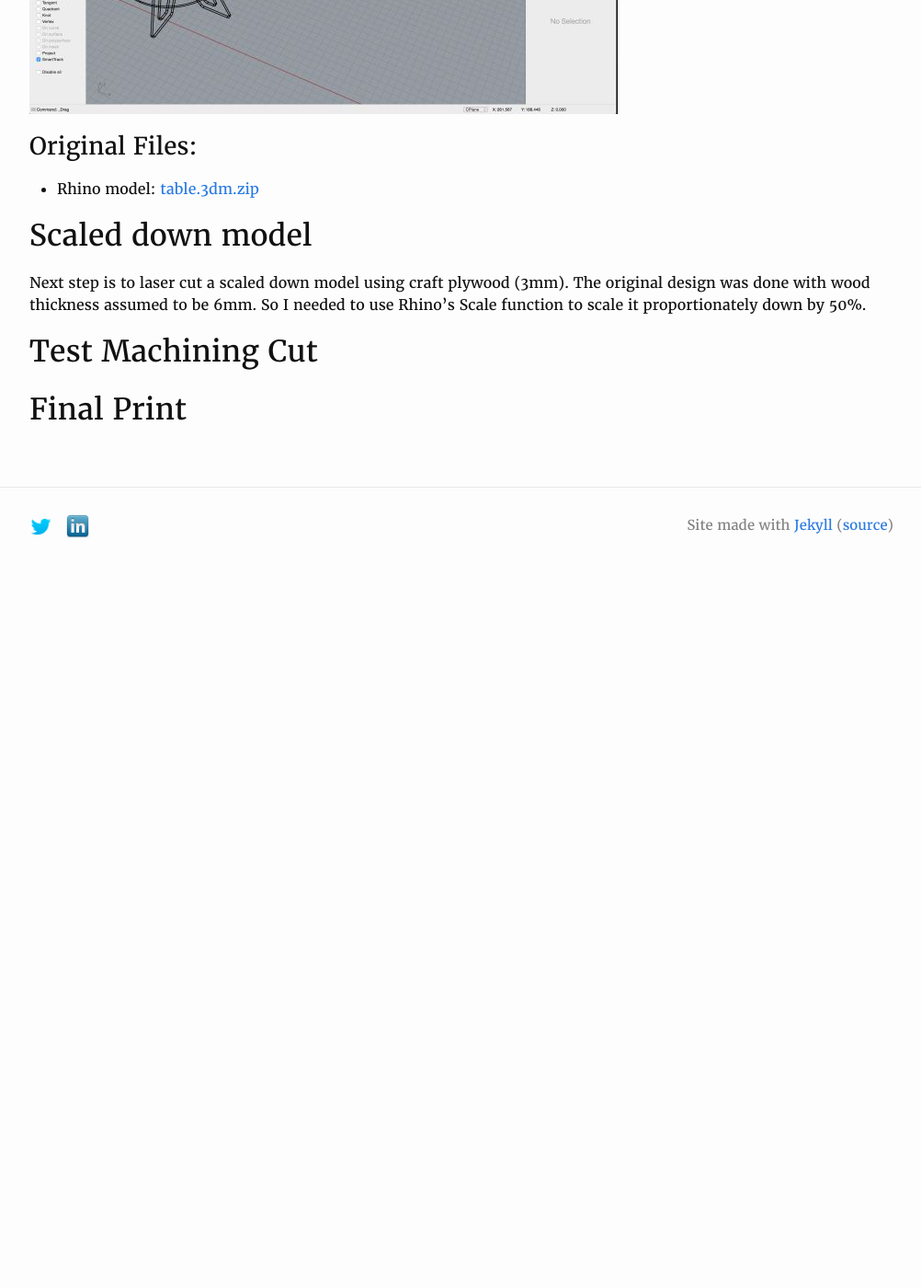
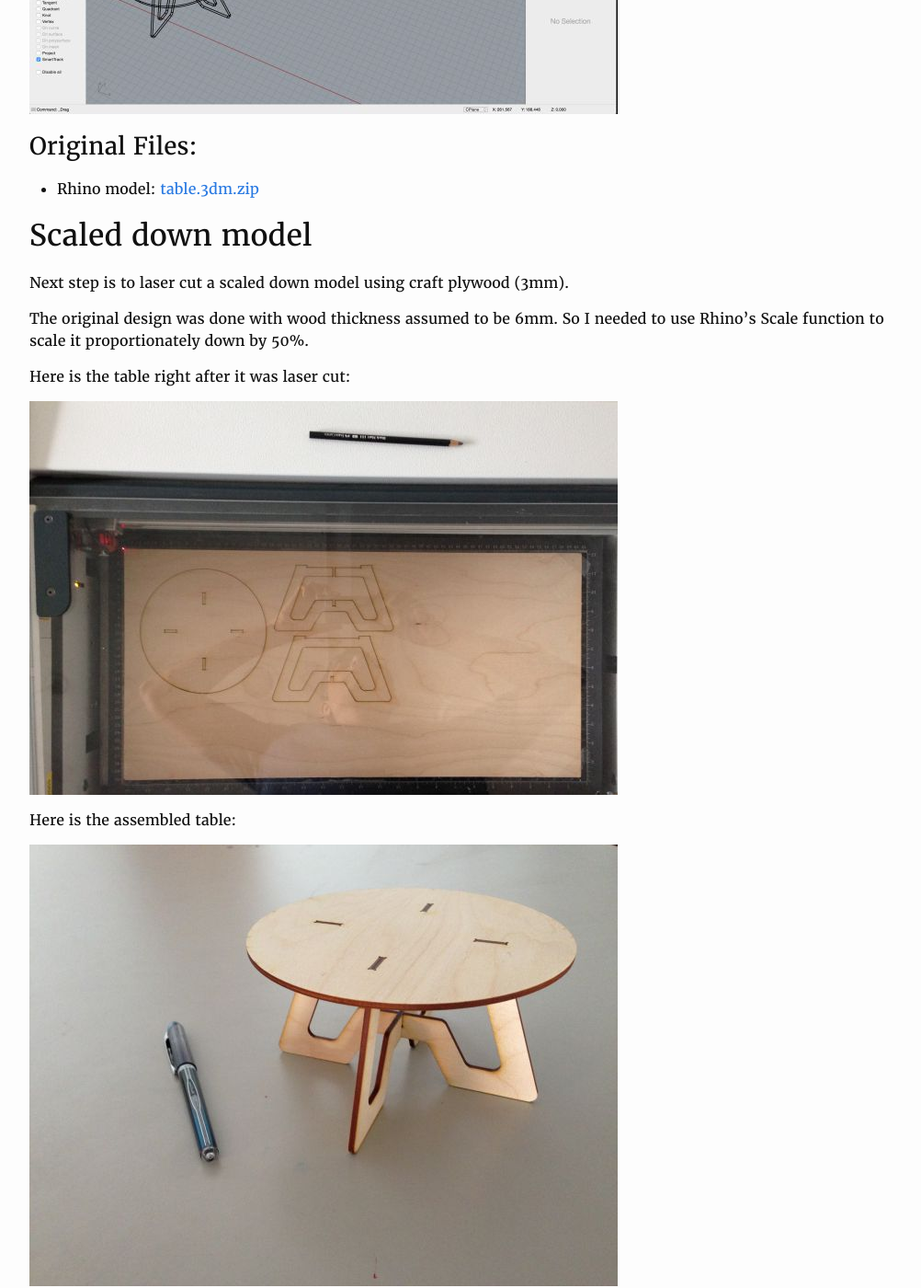
Before and after one commit to yogi/fabacademy2016, a Jekyll site: the page built from w7-machining.md, in a window 1280 px wide and 1400 px high, scrolled down 1503 px. Shown: the whole window at 92% size, without its empty margins (138-1140 px from the left). Built offline with Jekyll 4.4.1, drawn with Linux system fonts in a browser that asks for light colours; before the commit the page ends 2133 px from its top, so only the background shows below that.

Commit message:
scaled down model

```diff
--- a/w7-machining.md
+++ b/w7-machining.md
@@ -43,8 +43,19 @@ Here are the wireframes:
 
 ## Scaled down model
 
-Next step is to laser cut a scaled down model using craft plywood (3mm). The original design was done with wood thickness
-assumed to be 6mm. So I needed to use Rhino's Scale function to scale it proportionately down by 50%.
+Next step is to laser cut a scaled down model using craft plywood (3mm).
+
+The original design was done with wood thickness assumed to be 6mm. So I needed to use Rhino's Scale function to scale
+it proportionately down by 50%.
+
+Here is the table right after it was laser cut:
+
+<img src="images/w7-table-laser-cut.jpg"/>
+
+Here is the assembled table:
+
+<img src="images/w7-table-scaled-down.jpg"/>
+
 
 
 ## Test Machining Cut
```
Also changed, not shown: images/w7-table-laser-cut.jpg (added), images/w7-table-scaled-down.jpg (added), 1 other file.
